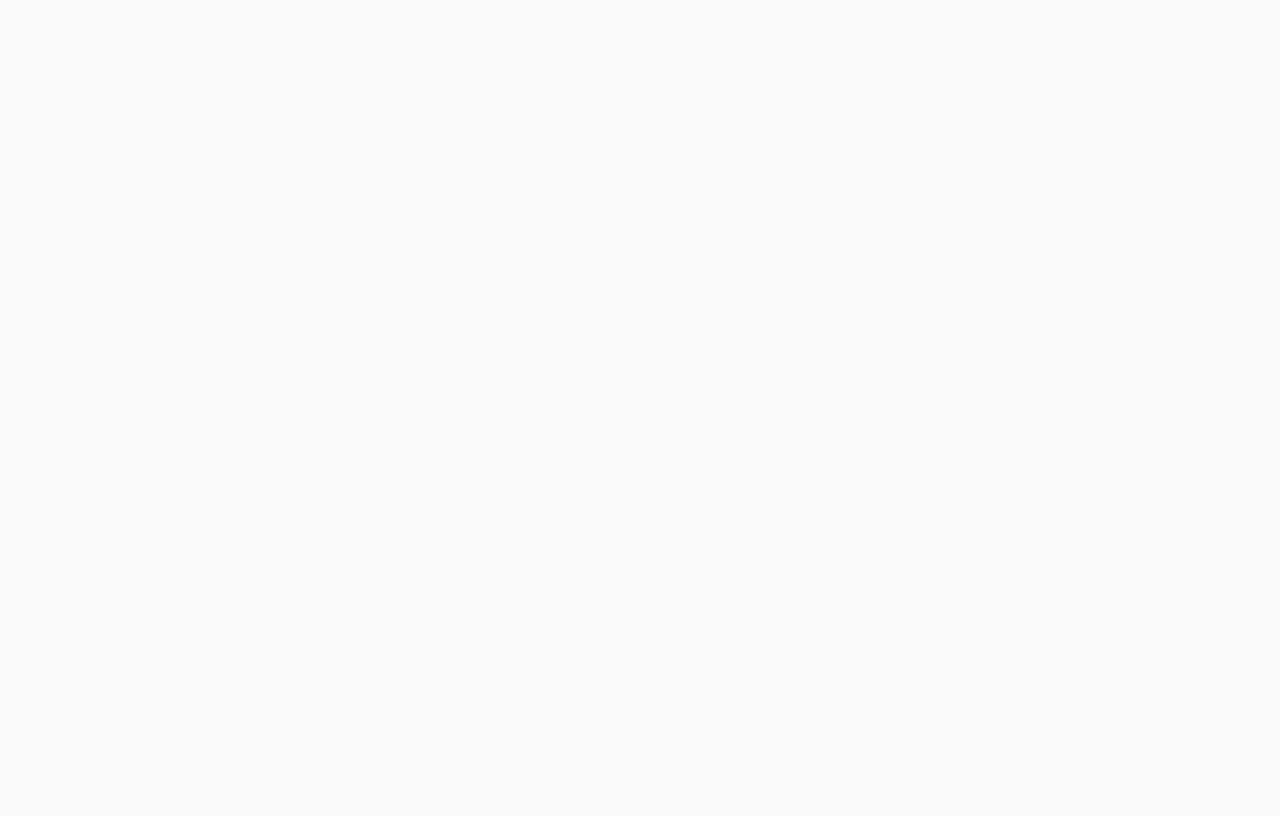
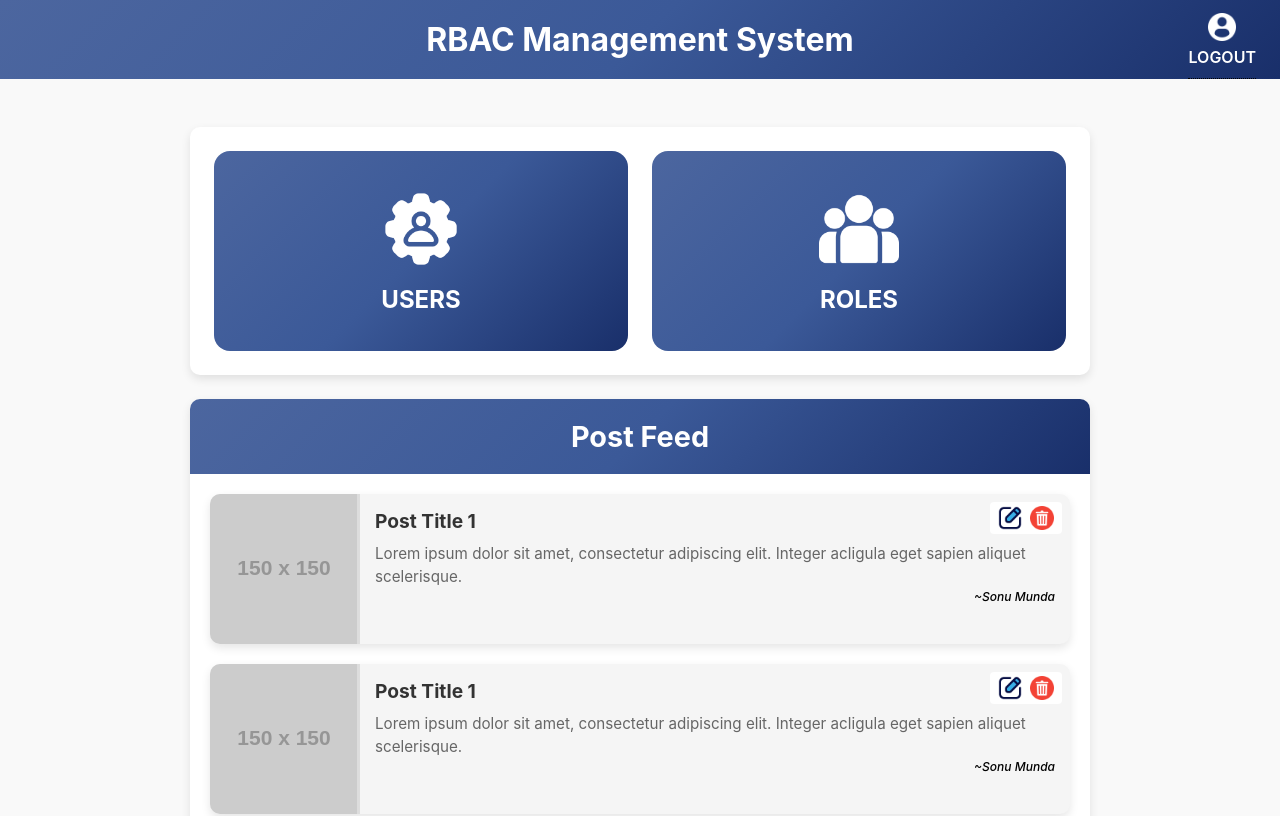
Before and after one commit to sonu-munda/rbac-management, a React (Create React App) app: page /users in a window 1280 px wide. Before the commit this address had no page. Shown: the top 816 px of the page. Built offline with nearby package versions, Linux system fonts and the light colour scheme.

Commit message:
user screen

```diff
--- a/src/App.js
+++ b/src/App.js
@@ -10,9 +10,9 @@ function App() {
     <Router>
       <Routes>
         <Route exact path="/" element={<Login />} />
-        <Route exact path="/home" element={<HomeScreen />} />
-        <Route path="/home/users" element={<UserScreen />} />
-        <Route path="/home/roles" element={<RoleScreen />} />
+        <Route path="/home" element={<HomeScreen />} />
+        <Route path="/users" element={<UserScreen />} />
+        <Route path="/roles" element={<RoleScreen />} />
       </Routes>
     </Router>
   );
--- a/src/components/HomeButtons.js
+++ b/src/components/HomeButtons.js
@@ -4,11 +4,11 @@ import { Link } from 'react-router-dom'
 export default function HomeButtons() {
     return (
         <div className='home-button-container'>
-            <Link to='/home/users' href='' className='home-button' >
+            <Link to='/users' href='' className='home-button' >
                 <img src='users.png' />
                 <h4>USERS</h4>
             </Link>
-            <Link to='/home/users' href='' className='home-button' >
+            <Link to='/roles' href='' className='home-button' >
                 <img src='roles.png' />
                 <h4>ROLES</h4>
             </Link>
--- a/src/screens/UserScreen.js
+++ b/src/screens/UserScreen.js
@@ -1,7 +1,18 @@
 import React from 'react'
+import Appbar from '../components/Appbar'
+import Feed from '../components/Feed'
+import '../styles/home.css'
+import HomeButtons from '../components/HomeButtons'
+
 
 export default function UserScreen() {
     return (
-        <div>UserScreen</div>
+        <>
+            <Appbar />
+            <div className='container-wrapper'>
+                <HomeButtons />
+                <Feed />
+            </div>
+        </>
     )
 }
```
